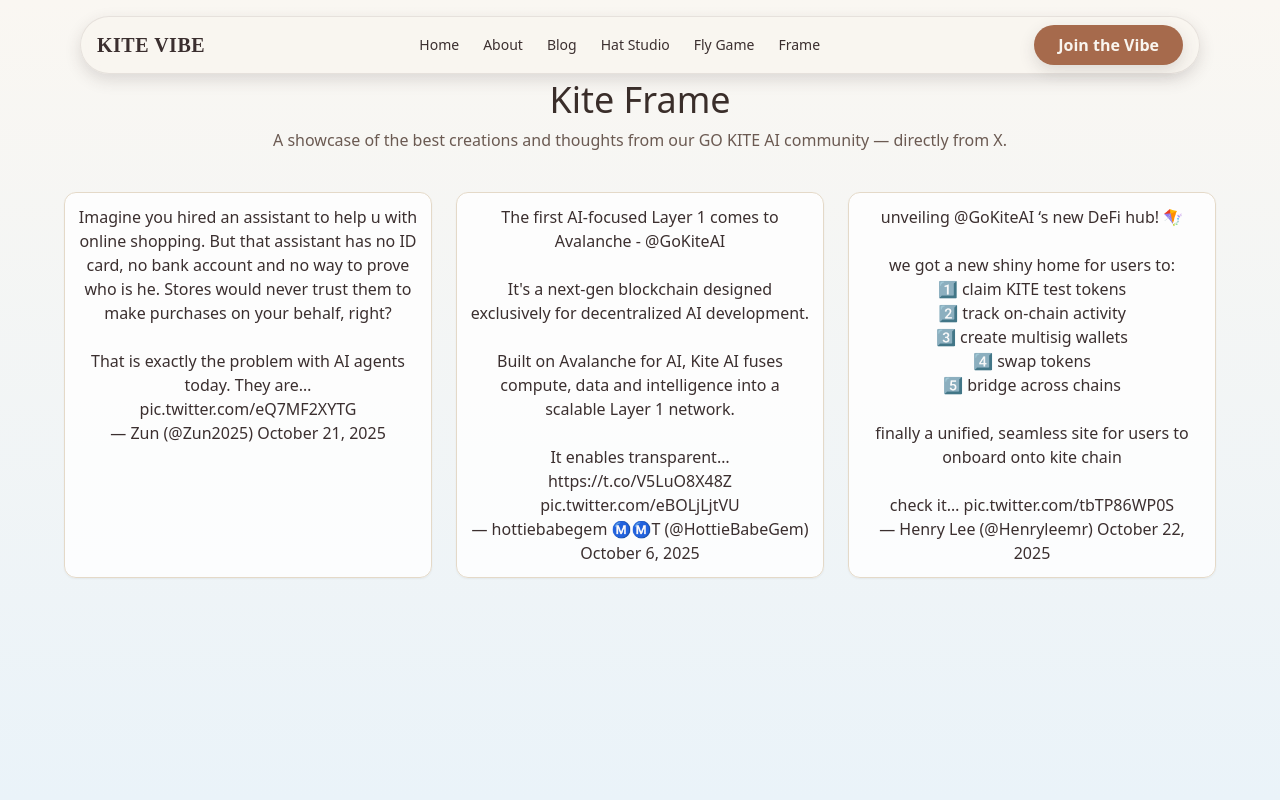
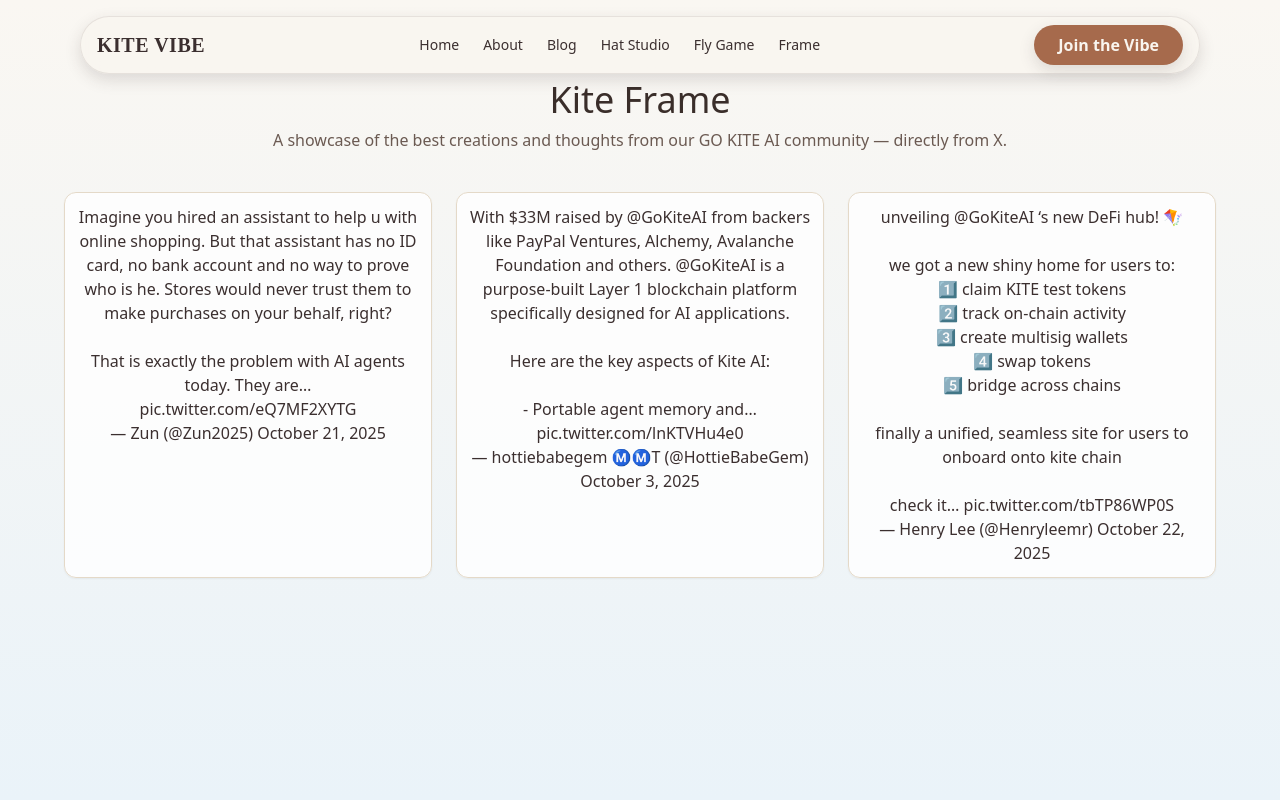
Before and after one commit to apdsdotcom-gif/kitevibe, a Next.js app: page /frame in a window 1280 px wide. Shown: the top 800 px of the page. Built offline with nearby package versions, Linux system fonts and the light colour scheme.

Commit message:
Update page.tsx

```diff
--- a/app/frame/page.tsx
+++ b/app/frame/page.tsx
@@ -3,8 +3,8 @@
 export default function FramePage() {
   const embeds = [
     `<blockquote class="twitter-tweet"><p lang="en" dir="ltr">Imagine you hired an assistant to help u with online shopping. But that assistant has no ID card, no bank account and no way to prove who is he. Stores would never trust them to make purchases on your behalf, right?<br><br>That is exactly the problem with AI agents today. They are… <a href="https://t.co/eQ7MF2XYTG">pic.twitter.com/eQ7MF2XYTG</a></p>&mdash; Zun (@Zun2025) <a href="https://twitter.com/Zun2025/status/1980611998904971634?ref_src=twsrc%5Etfw">October 21, 2025</a></blockquote>`,
-    `<blockquote class="twitter-tweet"><p lang="en" dir="ltr">The first AI-focused Layer 1 comes to Avalanche - <a href="https://twitter.com/GoKiteAI?ref_src=twsrc%5Etfw">@GoKiteAI</a><br><br>It&#39;s a next-gen blockchain designed exclusively for decentralized AI development.<br><br>Built on Avalanche for AI, Kite AI fuses compute, data and intelligence into a scalable Layer 1 network.<br><br>It enables transparent… <a href="https://t.co/V5LuO8X48Z">https://t.co/V5LuO8X48Z</a> <a href="https://t.co/eBOLjLjtVU">pic.twitter.com/eBOLjLjtVU</a></p>&mdash; hottiebabegem Ⓜ️Ⓜ️T (@HottieBabeGem) <a href="https://twitter.com/HottieBabeGem/status/1975202213195845767?ref_src=twsrc%5Etfw">October 6, 2025</a></blockquote> <script async src="https://platform.twitter.com/widgets.js" charset="utf-8"></script>`,
-    `<blockquote class="twitter-tweet"><p lang="en" dir="ltr">unveiling <a href="https://twitter.com/GoKiteAI?ref_src=twsrc%5Etfw">@GoKiteAI</a> ‘s new DeFi hub! 🪁<br><br>we got a new shiny home for users to: <br>1️⃣ claim KITE test tokens<br>2️⃣ track on-chain activity <br>3️⃣ create multisig wallets<br>4️⃣ swap tokens<br>5️⃣ bridge across chains<br><br>finally a unified, seamless site for users to onboard onto kite chain<br><br>check it… <a href="https://t.co/tbTP86WP0S">pic.twitter.com/tbTP86WP0S</a></p>&mdash; Henry Lee (@Henryleemr) <a href="https://twitter.com/Henryleemr/status/1980831899317854593?ref_src=twsrc%5Etfw">October 22, 2025</a></blockquote> <script async src="https://platform.twitter.com/widgets.js" charset="utf-8"></script>`,
+    `<blockquote class="twitter-tweet"><p lang="en" dir="ltr">With $33M raised by <a href="https://twitter.com/GoKiteAI?ref_src=twsrc%5Etfw">@GoKiteAI</a> from backers like PayPal Ventures, Alchemy, Avalanche Foundation and others. <a href="https://twitter.com/GoKiteAI?ref_src=twsrc%5Etfw">@GoKiteAI</a> is a purpose-built Layer 1 blockchain platform specifically designed for AI applications.<br><br>Here are the key aspects of Kite AI: <br><br>- Portable agent memory and… <a href="https://t.co/lnKTVHu4e0">pic.twitter.com/lnKTVHu4e0</a></p>&mdash; hottiebabegem Ⓜ️Ⓜ️T (@HottieBabeGem) <a href="https://twitter.com/HottieBabeGem/status/1974216298113741033?ref_src=twsrc%5Etfw">October 3, 2025</a></blockquote>`,
+    `<blockquote class="twitter-tweet"><p lang="en" dir="ltr">unveiling <a href="https://twitter.com/GoKiteAI?ref_src=twsrc%5Etfw">@GoKiteAI</a> ‘s new DeFi hub! 🪁<br><br>we got a new shiny home for users to: <br>1️⃣ claim KITE test tokens<br>2️⃣ track on-chain activity <br>3️⃣ create multisig wallets<br>4️⃣ swap tokens<br>5️⃣ bridge across chains<br><br>finally a unified, seamless site for users to onboard onto kite chain<br><br>check it… <a href="https://t.co/tbTP86WP0S">pic.twitter.com/tbTP86WP0S</a></p>&mdash; Henry Lee (@Henryleemr) <a href="https://twitter.com/Henryleemr/status/1980831899317854593?ref_src=twsrc%5Etfw">October 22, 2025</a></blockquote>`,
     ``,
     ``,
     ``,
```
